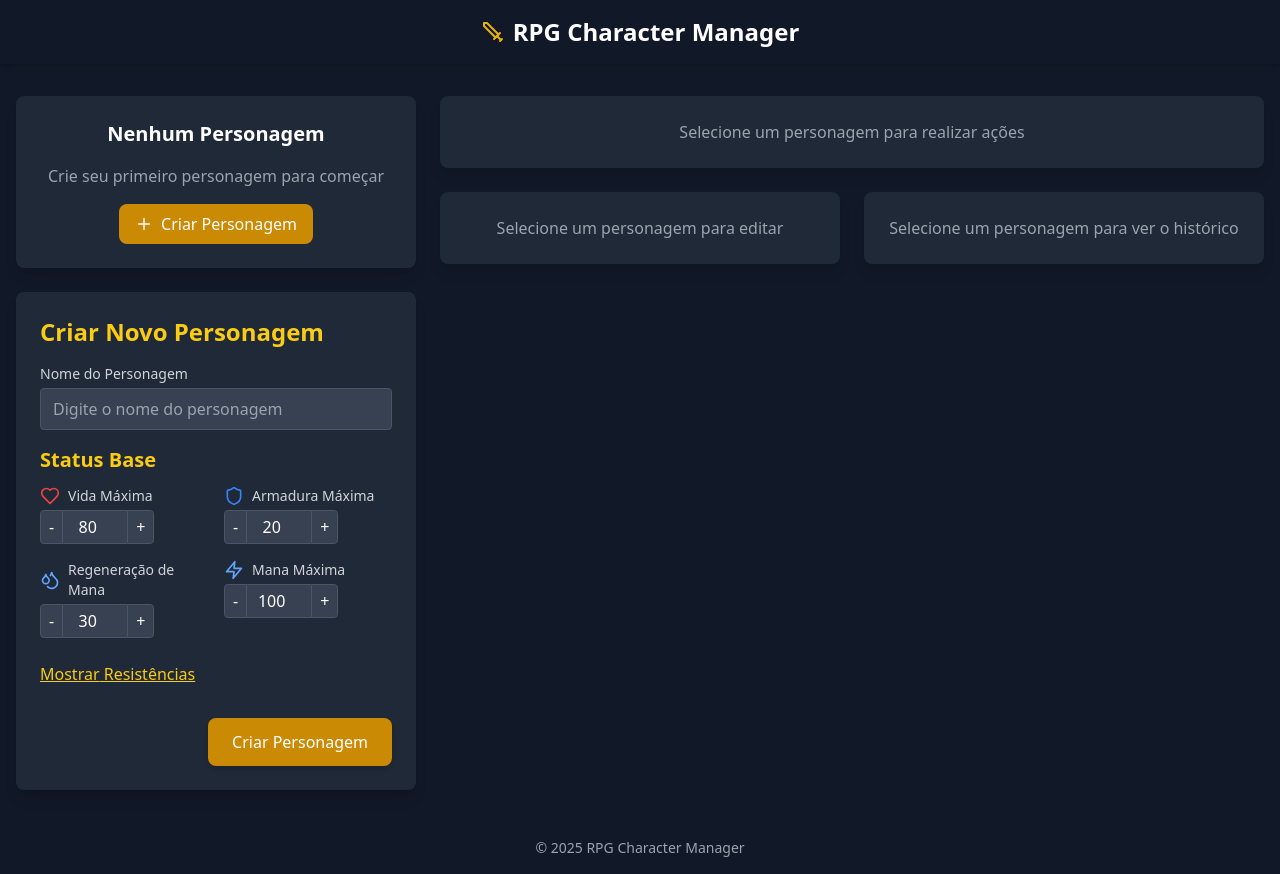
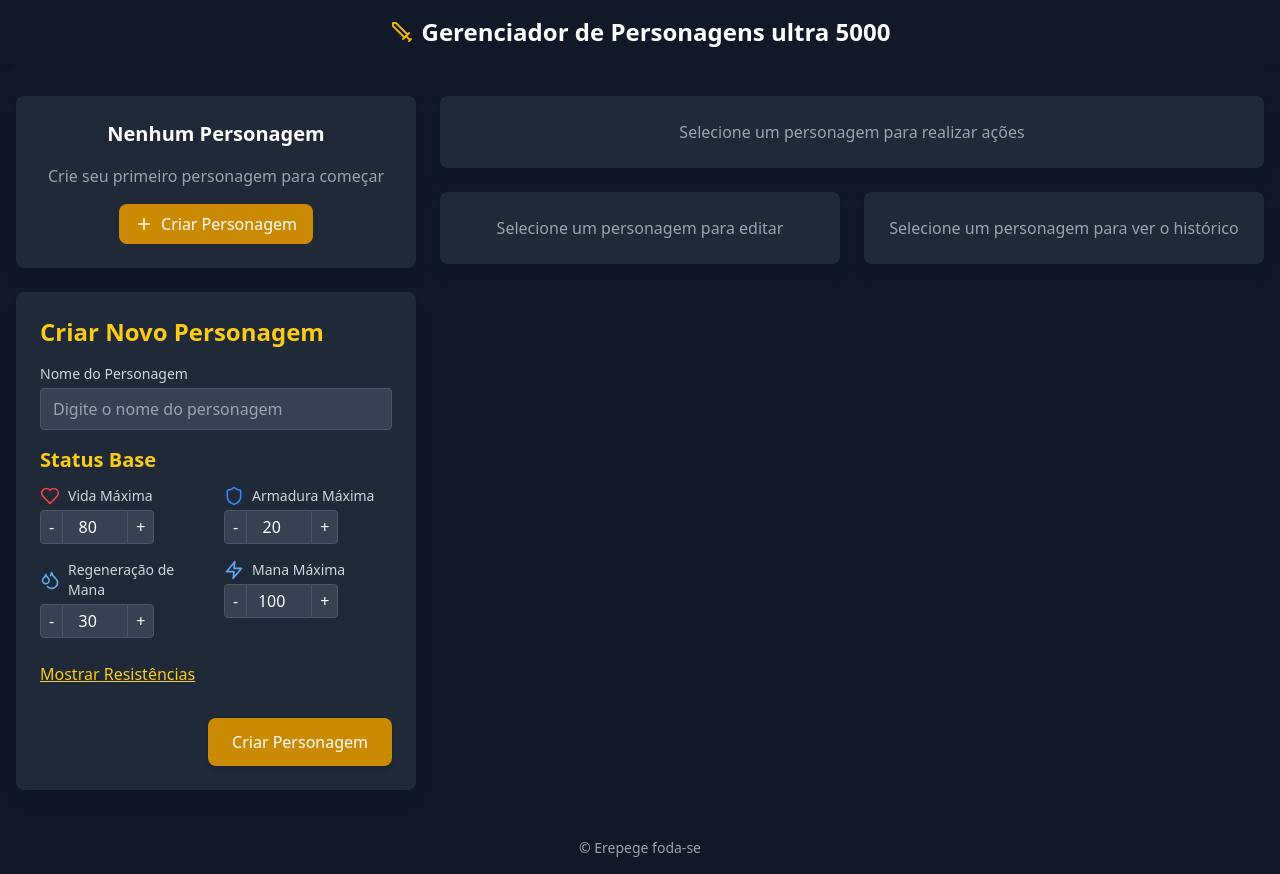
Before and after one commit to geren-rpg/Erepege, a React (Vite) app: page / in a window 1280 px wide. Built offline with nearby package versions, Linux system fonts and the light colour scheme.

Commit message:
Traduz textos para português

```diff
--- a/index.html
+++ b/index.html
@@ -1,10 +1,10 @@
 <!doctype html>
-<html lang="en">
+<html lang="pt-BR">
   <head>
     <meta charset="UTF-8" />
     <link rel="icon" type="image/svg+xml" href="/vite.svg" />
     <meta name="viewport" content="width=device-width, initial-scale=1.0" />
-    <title>RPG Character Manager</title>
+    <title>Gerenciador de Personagens RPG</title>
   </head>
   <body>
     <div id="root"></div>
--- a/package.json
+++ b/package.json
@@ -1,5 +1,6 @@
 {
   "name": "erepege",
+  "description": "Gerenciador de Personagens para RPG",
   "private": true,
   "version": "1.0.0",
   "type": "module",
--- a/src/App.tsx
+++ b/src/App.tsx
@@ -60,7 +60,7 @@ function App() {
         </main>
 
         <footer className="bg-gray-900 text-gray-400 text-center py-4 text-sm">
-          <p>© 2025 RPG Character Manager</p>
+          <p>© Erepege foda-se</p>
         </footer>
 
         {/* Hidden buttons for keyboard shortcuts */}
--- a/src/components/Header.tsx
+++ b/src/components/Header.tsx
@@ -6,7 +6,7 @@ const Header: React.FC = () => {
     <header className="bg-gray-900 text-white p-4 shadow-md">
       <div className="container mx-auto flex items-center justify-center">
         <SwordIcon className="mr-2 text-yellow-500" size={24} />
-        <h1 className="text-2xl font-bold">RPG Character Manager</h1>
+        <h1 className="text-2xl font-bold">Gerenciador de Personagens ultra 5000</h1>
       </div>
     </header>
   );
```
